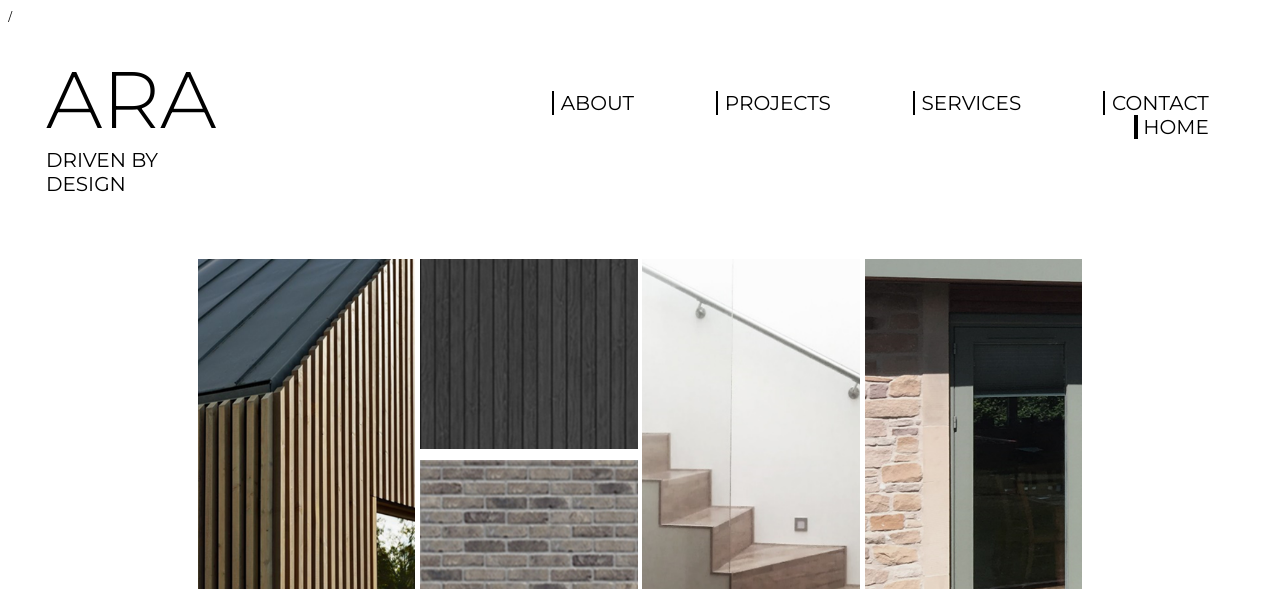
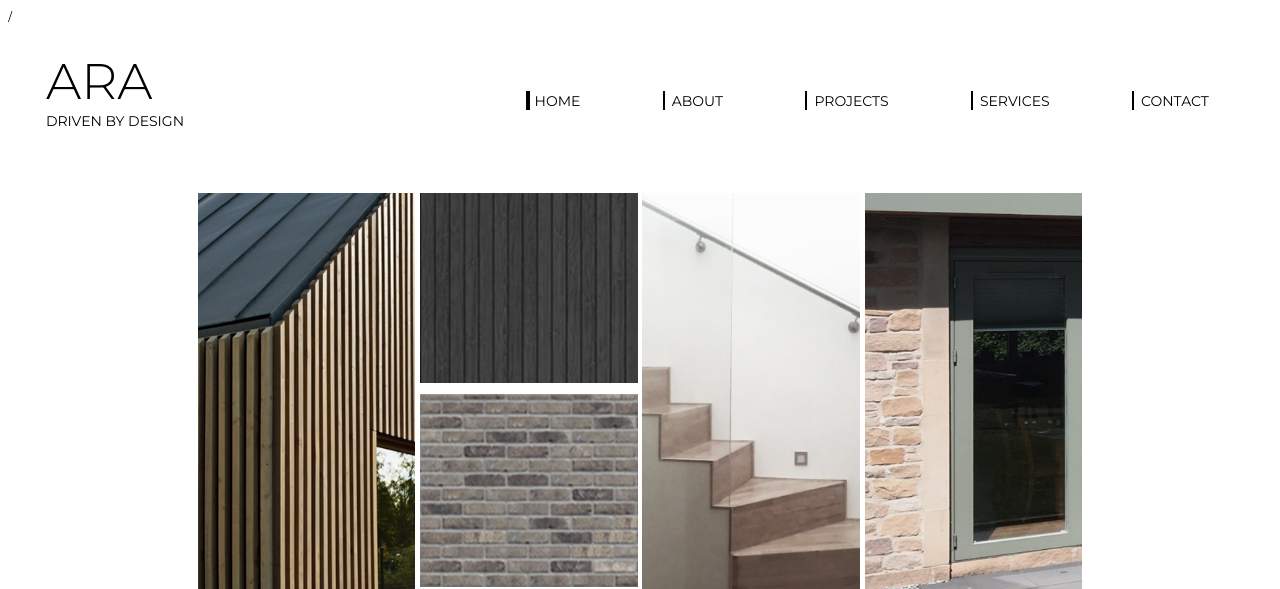
Before and after one commit to Frossrunner/ARArchitect-website, a plain HTML site: page index.html in a window 1280 px wide. Shown: the top 589 px of the page. Drawn offline with Linux system fonts and the light colour scheme.

Commit message:
Update Style-nav.css
ARA nav text-smaller

```diff
--- a/styles/Style-nav.css
+++ b/styles/Style-nav.css
@@ -16,12 +16,12 @@
     margin-left:15%;
 }
 .ARA{
-    font-size: 80px;
+    font-size: 50px;
     font-weight: 300;
     margin: 0;
 }
 .subheading{
-    font-size: 20px;
+    font-size: 14px;
     font-weight: 400;
     margin: 0;
 }
@@ -47,6 +47,6 @@
 }
 .navbar div.middle ul li a{
     text-decoration: none;
-    font-size: 20px;
+    font-size: 14px;
     color: black;
 }
```
